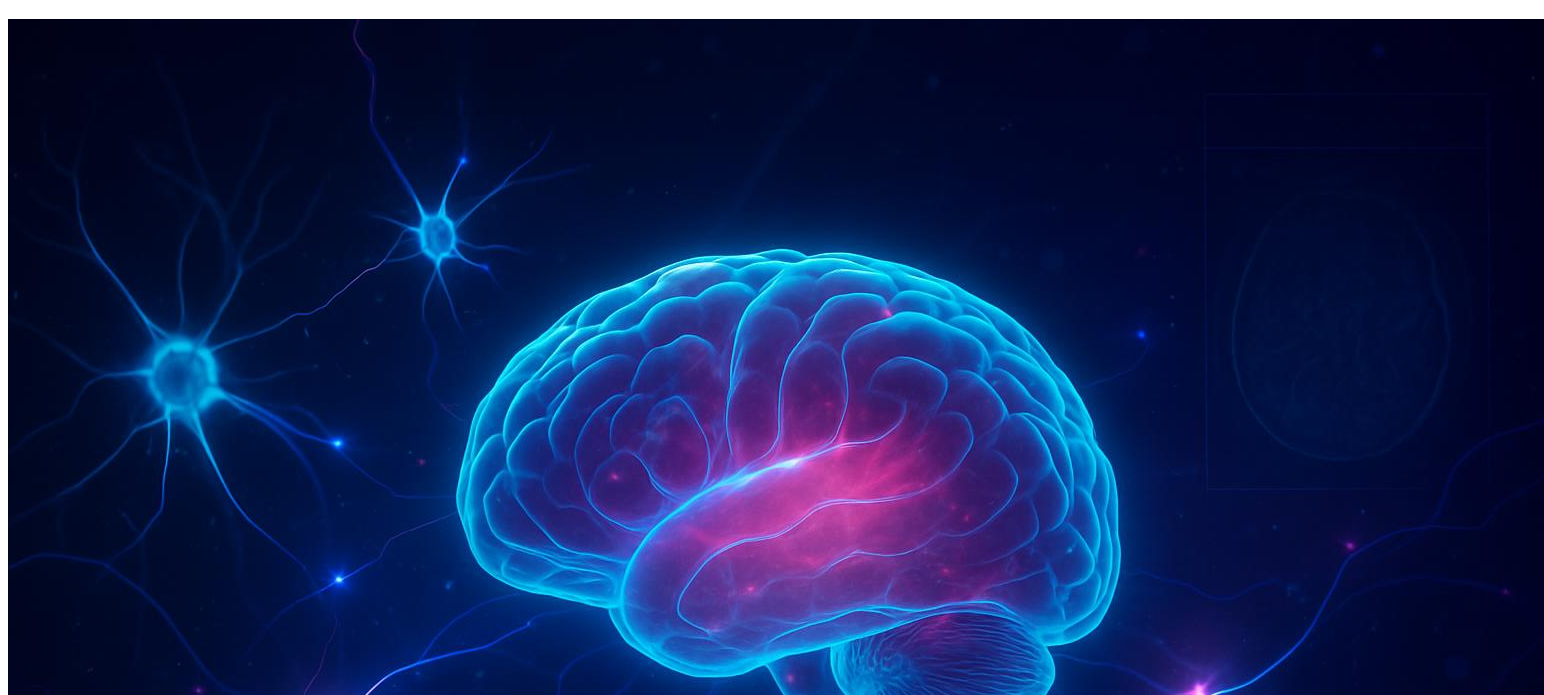
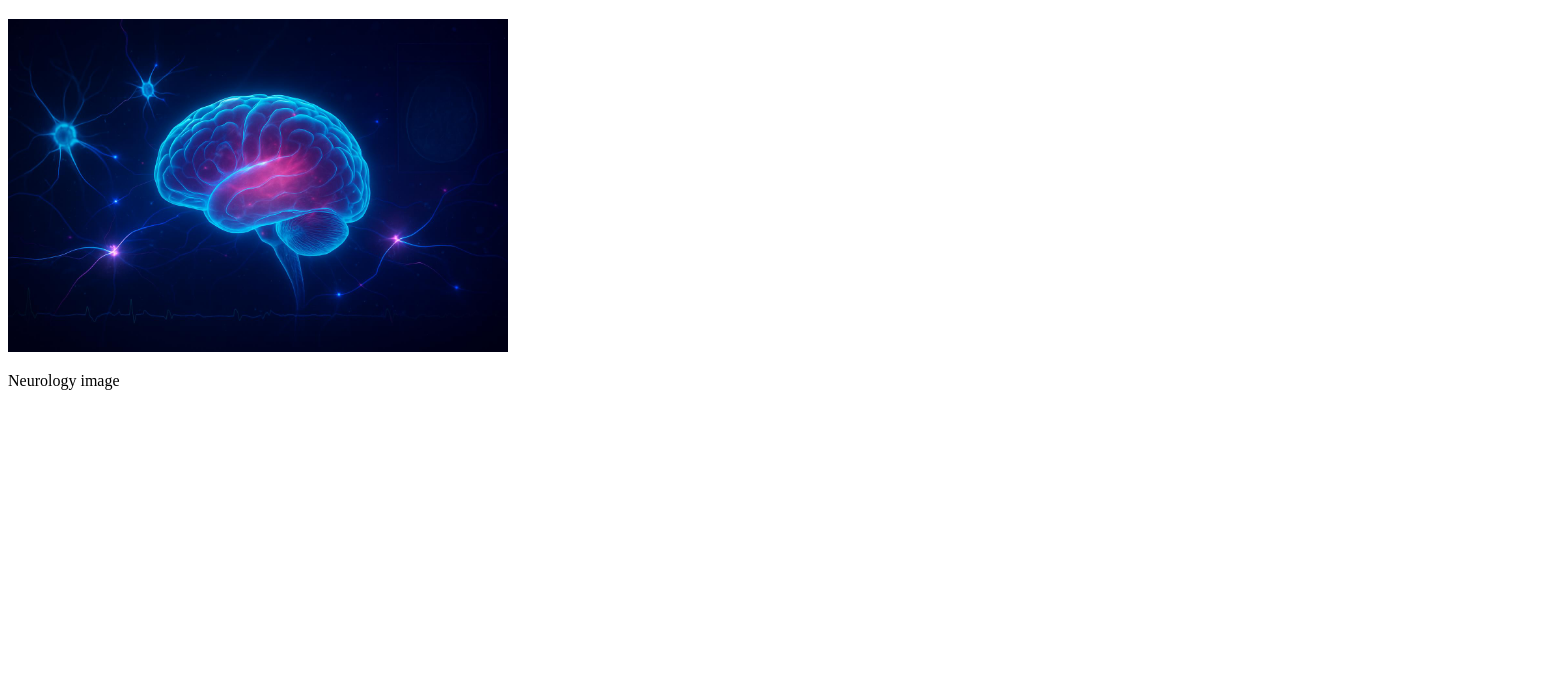
Before and after one commit to qjhakim/qjhakim.github.io, a plain HTML site: page index.html in a window 1280 px wide. Shown: the part 61-756 px from the top of the page, 1544 px wide, since content can reach past the window. Drawn offline with Linux system fonts and the light colour scheme.

Commit message:
Update index.html

```diff
--- a/index.html
+++ b/index.html
@@ -6,7 +6,7 @@
   </h1>
 
   <p>
-    <img src="brain.jpg" alt="brain">
+    <img src="brain.jpg" alt="brain" style="width: 500px; height: auto;">
   </p>
 
   <p>
```
